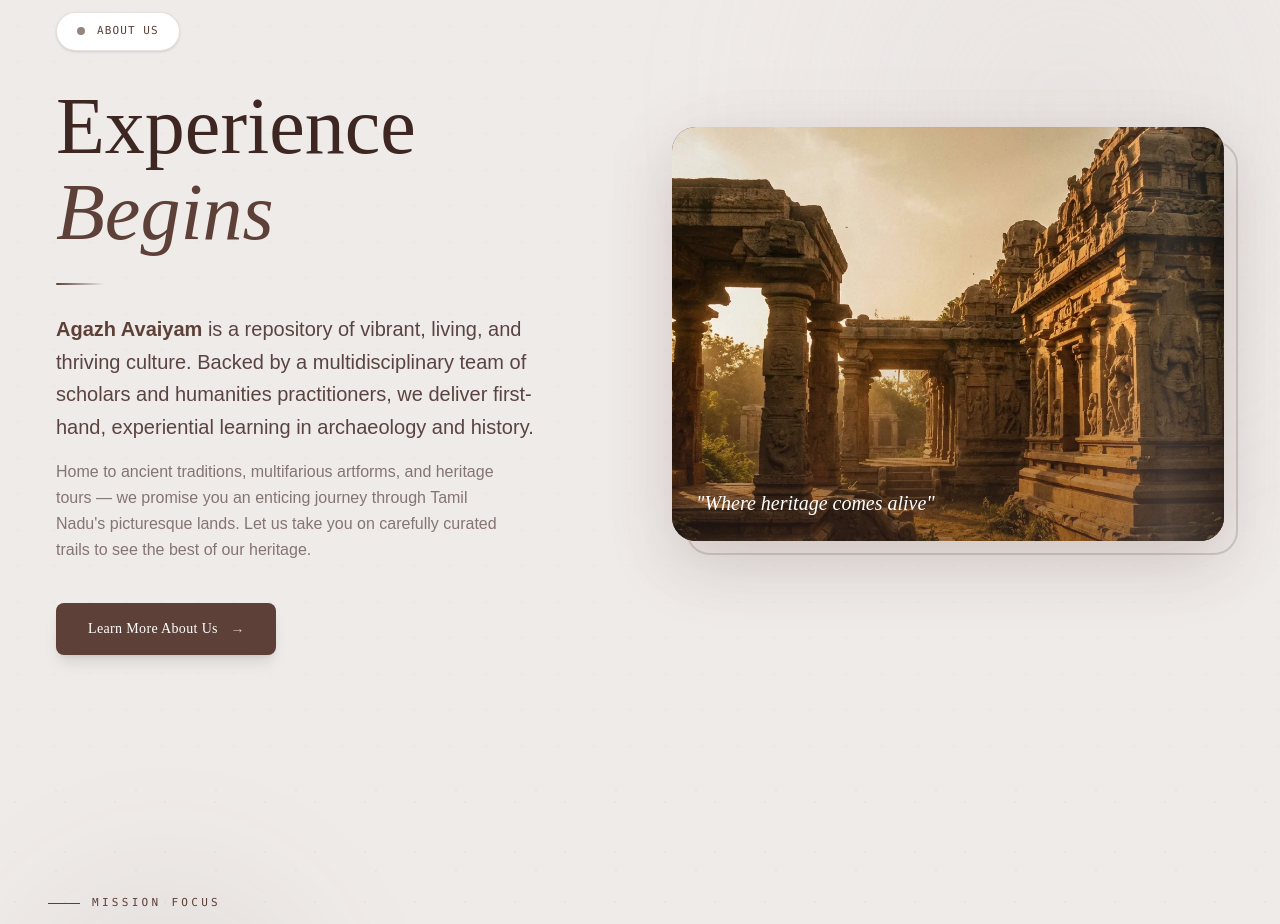
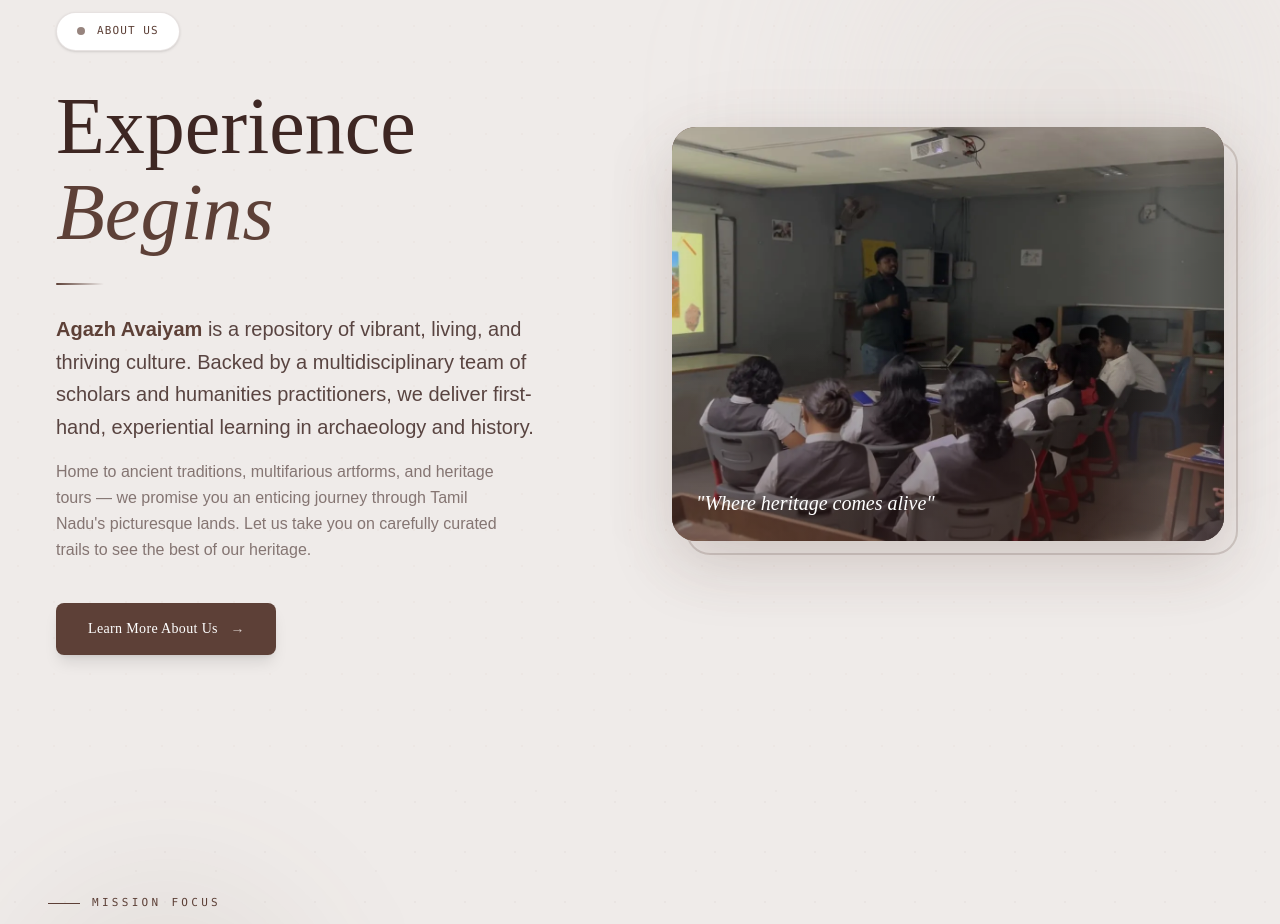
Before and after one commit to Agazh-Avaiyam/AgazhAvaiyamProject, a React (Vite) app: page / in a window 1280 px wide. Shown: the part 900-1824 px from the top of the page. Built offline with nearby package versions, Linux system fonts and the light colour scheme.

Commit message:
image updated

```diff
--- a/src/pages/AboutSummary.jsx
+++ b/src/pages/AboutSummary.jsx
@@ -2,7 +2,7 @@
 import { motion } from 'framer-motion';
 import { Link } from 'react-router-dom';
 
-const templeImg = `${import.meta.env.BASE_URL}images/hero_temple_ruins_1768917098837.webp`;
+const templeImg = `${import.meta.env.BASE_URL}images/About_Summary.webp`;
 
 const AboutSummary = () => {
   return (
```
Also changed, not shown: public/images/About_Summary.webp (renamed from public/images/WhatsApp Image 2026-04-03 at 21.58.24 (1).webp), 1 other file (tests, documents, lock files or other folders).
